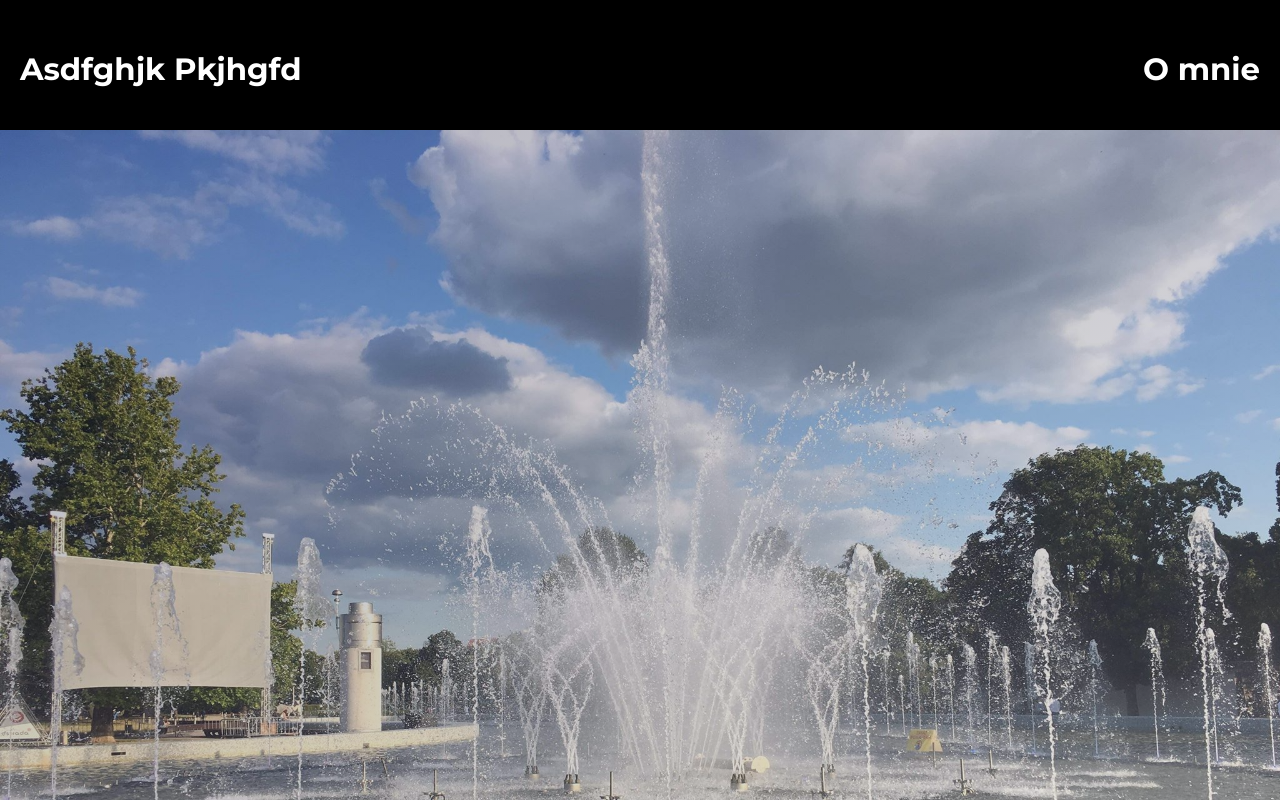
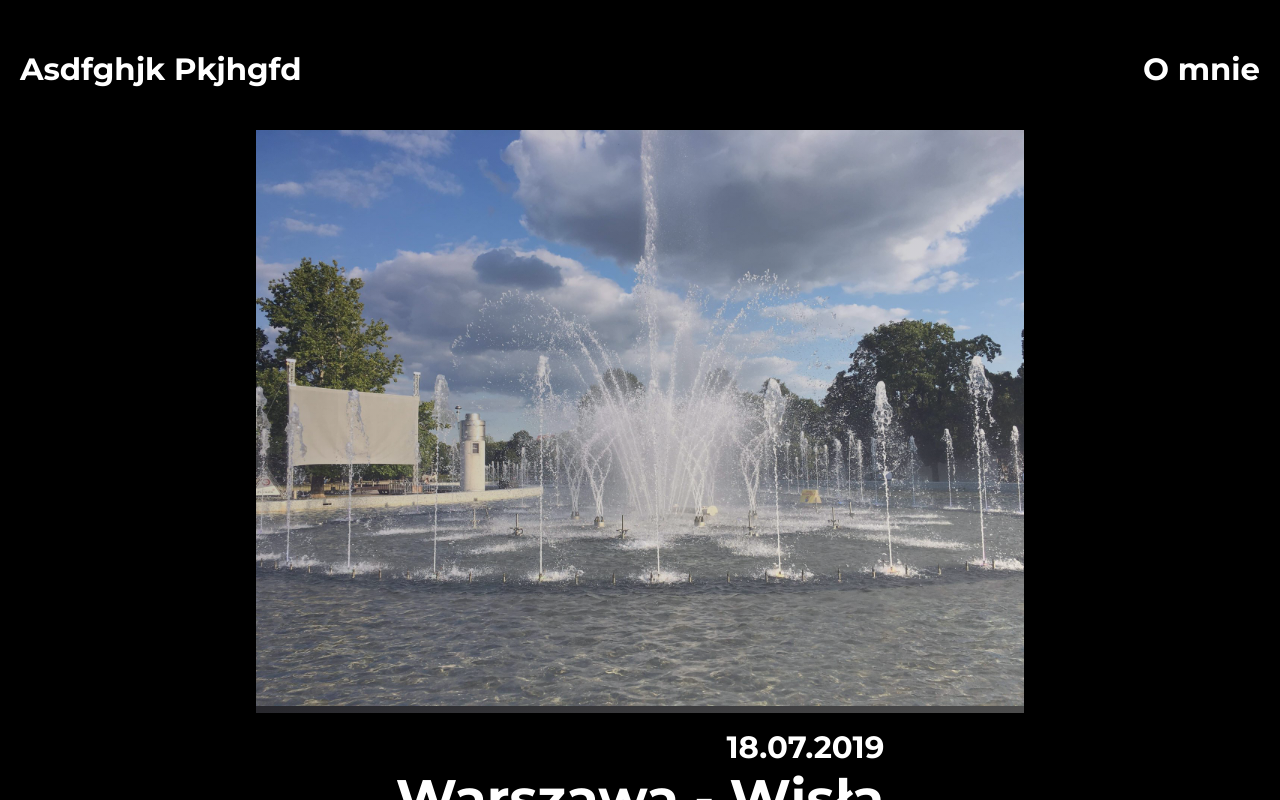
Before and after one commit to Adaxelx/photo-gallery-page, a React (Create React App) app: page / in a window 1280 px wide. Shown: the top 800 px of the page. Built offline with nearby package versions, Linux system fonts and the light colour scheme.

Commit message:
add not working transition + media home gallery

```diff
--- a/src/App.js
+++ b/src/App.js
@@ -44,11 +44,8 @@ class App extends React.Component {
     const { loaded } = this.state;
     const { data, changeLoad } = this;
     const routes = data.map((art, i) => (
-      <Route
-        key={art.path}
-        path={art.path}
-        exact
-        render={() => (
+      <Route key={art.path} path={art.path} exact>
+        {({ match }) => (
           <Gallery
             title={art.title}
             date={art.date}
@@ -56,17 +53,20 @@ class App extends React.Component {
             images={art.images}
             nextArt={art.nextArt}
             key={i}
+            show={match !== null}
           />
         )}
-      />
+      </Route>
     ));
     return (
       <ThemeProvider theme={theme}>
         <Router basename={process.env.PUBLIC_URL}>
           <GlobalStyle />
           <Switch>
-            <Route path="/" exact render={() => <Home loaded={loaded} changeLoad={changeLoad} />} />
-            <Route path="/about" exact render={() => <About changeLoad={changeLoad} />} />
+            <Route path="/" exact>
+              {({ match }) => <Home loaded={loaded} changeLoad={changeLoad} show={match !== null} />}
+            </Route>
+            <Route path="/about">{({ match }) => <About changeLoad={changeLoad} show={match !== null} />}</Route>
             {routes}
           </Switch>
         </Router>
--- a/src/components/Article.js
+++ b/src/components/Article.js
@@ -25,6 +25,9 @@ const StyledImgC = styled.div`
     z-index: 1;
     background: linear-gradient(155deg, rgba(2, 0, 36, 1) 0%, rgba(136, 135, 152, 1) 63%, rgba(255, 255, 255, 1) 100%);
     opacity: 0.3;
+  }
+  @media (orientation: landscape) {
+    width: 60%;
   }
 `;
 
--- a/src/components/Contener.js
+++ b/src/components/Contener.js
@@ -26,7 +26,6 @@ const Contener = ({ delay, value, marginTop }) => {
   const animate = () => {
     const cn = con.current;
     const tl = new TimelineMax();
-    console.log(delay);
     tl.addLabel('hide')
       .to(cn, 0.1, { y: '50px', delay: `${delay}` })
       .addLabel('show')
--- a/src/components/Gallery.js
+++ b/src/components/Gallery.js
@@ -2,8 +2,11 @@ import React from 'react';
 import styled from 'styled-components';
 import { TimelineMax } from 'gsap/TweenMax';
 import Article from '../components/Article';
+import { TweenMax } from 'gsap/all';
+import { Transition } from 'react-transition-group';
+import Nav from './Nav';
 
-import Nav from './Nav';
+const startState = { autoAlpha: 0, y: -50 };
 
 const StyledGallery = styled.section`
     background-color: ${({ theme }) => theme.bgArt}
@@ -46,7 +49,8 @@ const StyledConImg = styled.section`
 `;
 
 const StyledImage = styled.img`
-  width: 100%;
+  max-width: 100%;
+  max-height: 95vh;
 `;
 
 const StyledDescription = styled.h4`
@@ -54,7 +58,7 @@ const StyledDescription = styled.h4`
   margin-top: ${({ theme }) => theme.marginContent};
 `;
 
-const Gallery = ({ changeLoad, title, images, nextArt, date }) => {
+const Gallery = ({ changeLoad, title, images, nextArt, date, show }) => {
   const con = React.createRef();
 
   const animate = () => {
@@ -75,7 +79,20 @@ const Gallery = ({ changeLoad, title, images, nextArt, date }) => {
   ));
 
   return (
-    <>
+    <Transition
+      unmountOnExit
+      in={show}
+      timeout={1000}
+      onEnter={node => TweenMax.set(node, startState)}
+      addEndListener={(node, done) => {
+        TweenMax.to(node, 0.5, {
+          autoAlpha: show ? 1 : 0,
+          y: show ? 0 : 50,
+          onComplete: done,
+        });
+      }}
+    >
+      <div>
         <Nav changeLoad={changeLoad} color="black" />
         <StyledGallery>
           <StyledConTit>
@@ -93,7 +110,8 @@ const Gallery = ({ changeLoad, title, images, nextArt, date }) => {
           />
         </StyledGallery>
         {setTimeout(() => animate(), 100)}
-    </>
+      </div>
+    </Transition>
   );
 };
 
--- a/src/templates/About/About.js
+++ b/src/templates/About/About.js
@@ -2,6 +2,10 @@ import React from 'react';
 import styled from 'styled-components';
 import Nav from '../../components/Nav';
 import Con from '../../components/Contener';
+import { TweenMax } from 'gsap/all';
+import { Transition } from 'react-transition-group';
+
+const startState = { autoAlpha: 0, y: -50 };
 
 const StyledAbout = styled.article`
   position: absolute;
@@ -14,7 +18,7 @@ const StyledAbout = styled.article`
 const StyledContent = styled.section`
   width: 100%;
   margin-top: 30px;
-  @media (orientation: landscape) and ${({ theme }) => theme.device.tablet} {
+  @media (orientation: landscape) and ${({ theme }) => theme.device.mobileM} {
     display: flex;
     align-items: flex-start;
   }
@@ -58,8 +62,9 @@ const StyledSocCon = styled.section`
   flex-wrap: wrap;
   padding: 0 20px;
   justify-content: space-between;
-  @media (orientation: landscape) and ${({ theme }) => theme.device.tablet}{
+  @media (orientation: landscape) and ${({ theme }) => theme.device.mobileM}{
     width: 50%;
+
   }
 `;
 
@@ -76,7 +81,7 @@ const StyledLink = styled.a`
 
 const StyledCheck = styled.div`
   width: 100%;
-  @media (orientation: landscape) and ${({ theme }) => theme.device.tablet} {
+  @media (orientation: landscape) and ${({ theme }) => theme.device.mobileM} {
     width: 50%;
   }
 `;
@@ -89,7 +94,7 @@ class About extends React.Component {
   handleScroll = () => {
     const { socials, contener } = this;
     const { active } = this.state;
-    const width = window.innerWidth >= 768 ? 100 : 0;
+    const width = window.innerWidth >= 640 ? 100 : 0;
     const scrollV = window.scrollY;
     const offsetTopS = socials.current.offsetTop;
     const offsetTopC = contener.current.offsetTop;
@@ -98,7 +103,7 @@ class About extends React.Component {
         active: true,
       });
     }
-    if (scrollV + 100 > offsetTopS) {
+    if (scrollV + width > offsetTopS) {
       socials.current.style.transform = `translateY(${scrollV - offsetTopS + width}px)`;
     }
   };
@@ -115,13 +120,25 @@ class About extends React.Component {
   }
 
   render() {
-    const { changeLoad } = this.props;
+    const { changeLoad, show } = this.props;
     const { socials, contener } = this;
     const { active } = this.state;
     return (
-      <>
-        <Nav color="black" changeLoad={changeLoad} />
+      <Transition
+        unmountOnExit
+        in={show}
+        timeout={1000}
+        onEnter={node => TweenMax.set(node, startState)}
+        addEndListener={(node, done) => {
+          TweenMax.to(node, 0.5, {
+            autoAlpha: show ? 1 : 0,
+            y: show ? 0 : 50,
+            onComplete: done,
+          });
+        }}
+      >
         <StyledAbout>
+          <Nav color="black" changeLoad={changeLoad} />
           <StyledTCon>
             <StyledTitle>Biologia, chemia, zdjęcia i rysunki</StyledTitle>
           </StyledTCon>
@@ -165,7 +182,7 @@ class About extends React.Component {
             </StyledCheck>
           </StyledContent>
         </StyledAbout>
-      </>
+      </Transition>
     );
   }
 }
--- a/src/templates/Home/Articles.js
+++ b/src/templates/Home/Articles.js
@@ -8,8 +8,7 @@ import img from '../../images/WWa/fontanna.jpg';
 
 const StyledContainer = styled.section`
   position: relative;
-  top: 130px;
-  height: 50vh;
+  margin-top: 130px;
   width: 100%;
   opacity: 0;
 `;
--- a/src/templates/Home/Home.js
+++ b/src/templates/Home/Home.js
@@ -4,24 +4,41 @@ import styled from 'styled-components';
 import Nav from '../../components/Nav';
 import Articles from './Articles';
 import Loading from '../../components/Loading';
+import { TweenMax } from 'gsap/all';
+import { Transition } from 'react-transition-group';
+
+const startState = { autoAlpha: 0, y: -50 };
 
 const StyledHome = styled.main`
-  height: 100vh;
   width: 100%;
+  min-height: 100vh;
   background-color: ${({ theme }) => theme.bgColor}
   position: absolute;
   top: 0;
 `;
 
-const Home = ({ loaded, changeLoad }) => {
+const Home = ({ loaded, changeLoad, show }) => {
   return (
-    <>
-      {loaded ? '' : <Loading />}
-      <Nav loaded={loaded} changeLoad={changeLoad} home color="white" />
+    <Transition
+      unmountOnExit
+      in={show}
+      timeout={1000}
+      onEnter={node => TweenMax.set(node, startState)}
+      addEndListener={(node, done) => {
+        TweenMax.to(node, 0.5, {
+          autoAlpha: show ? 1 : 0,
+          y: show ? 0 : 50,
+          onComplete: done,
+        });
+      }}
+    >
       <StyledHome>
+        {loaded ? '' : <Loading />}
+        <Nav loaded={loaded} changeLoad={changeLoad} home color="white" />
+
         <Articles loaded={loaded} />
       </StyledHome>
-    </>
+    </Transition>
   );
 };
 
```
Lines whose indentation alone changed are shown as unchanged.
